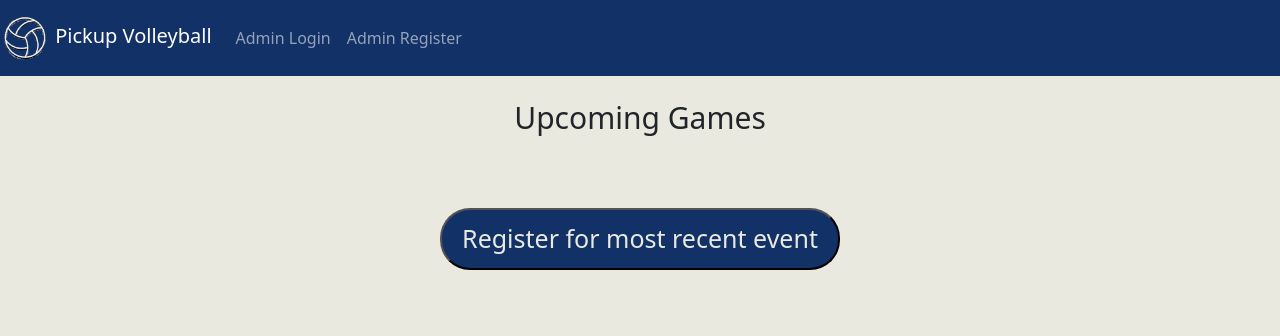
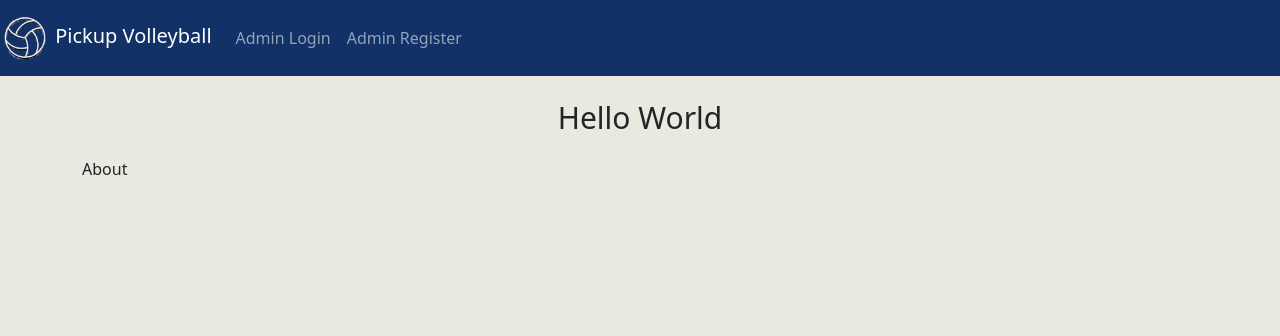
Before and after one commit to survivorchicken9/pickup-volleyball, a Flask app: page / in a window 1280 px wide. Shown: the top 336 px of the page. Run offline with Flask 2, Linux system fonts and the light colour scheme.

Commit message:
as;jofiasdio;

```diff
--- a/app.py
+++ b/app.py
@@ -1,5 +1,5 @@
 import os
-from flask import Flask, render_template, request, redirect
+from flask import Flask, render_template, request, redirect, url_for
 from flask_session import Session
 from views.games import games_blueprint
 from views.admin import admin_blueprint
@@ -12,9 +12,10 @@
 Session(app)
 
 
-@app.route('/')
+@app.route('/', methods=["GET", "POST"])
 def index():
-    return render_template('index.html')
+    if request.method == "GET":
+        return render_template('index.html')
 
 
 app.register_blueprint(games_blueprint, url_prefix='/games')
--- a/templates/index.html
+++ b/templates/index.html
@@ -3,23 +3,8 @@
 {% block title %}Homepage{% endblock %}
 
 {% block main %}
-    <h2 class="container-fluid heading mt-3 mb-4">Upcoming Games</h2>
+    <h2 class="container-fluid heading mt-3 mb-4">Hello World</h2>
 
-    <div class="contain">
-        {% for game in games %}
-            <div class="square">
-                <div class="event">
-                    <h4 class="format heading"> {{ game.date }}</h4>
-                    <p><span class="format">Time:</span> {{ game.start_time }} - {{ game.end_time }}</p>
-                    <p><span class="format">Location:</span> {{ game.location }}</p>
-                    <p><span class="format">Notes: </span> {{ game.notes }}</p>
-                </div>
-            </div>
-        {% endfor %}
-    </div>
-
-    <form class="form" action="/" method="post">
-        <button class="button mt-5">Register for most recent event</button>
-    </form>
+    <h6>About</h6>
 
 {% endblock %}
--- a/views/games.py
+++ b/views/games.py
@@ -4,7 +4,6 @@
 games_blueprint = Blueprint('games', __name__)  # useful for redirecting
 
 
-@games_blueprint.route('/')
+@games_blueprint.route('/home', methods=["GET", "POST"])
 def index():
-    games = Game.get_all_games()
-    return render_template('index', games=games)
+    return render_template("games/home.html")
```
Also changed, not shown: templates/games/home.html (added, +9 -0 lines), views/admin.py (+5 -4 lines).
